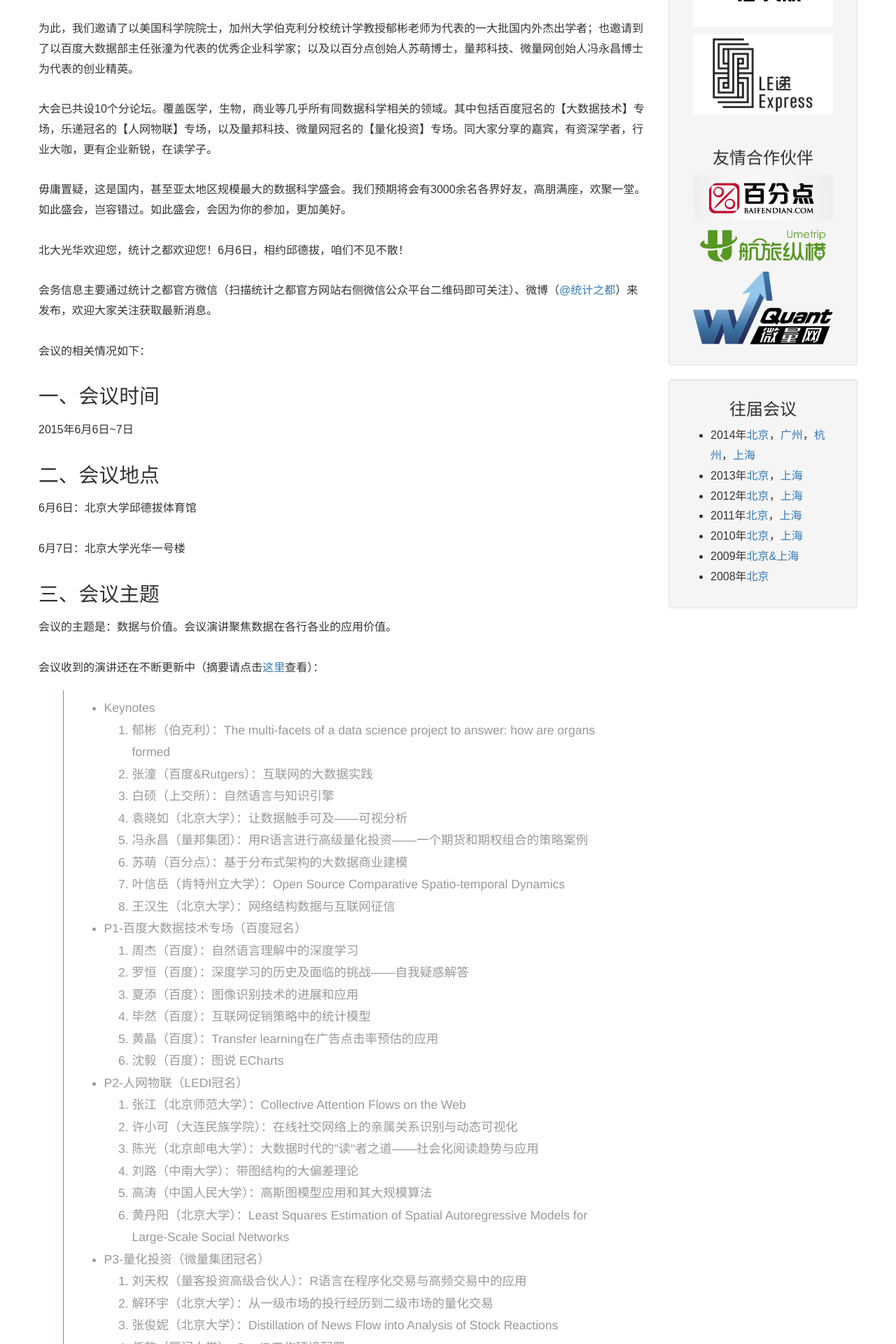
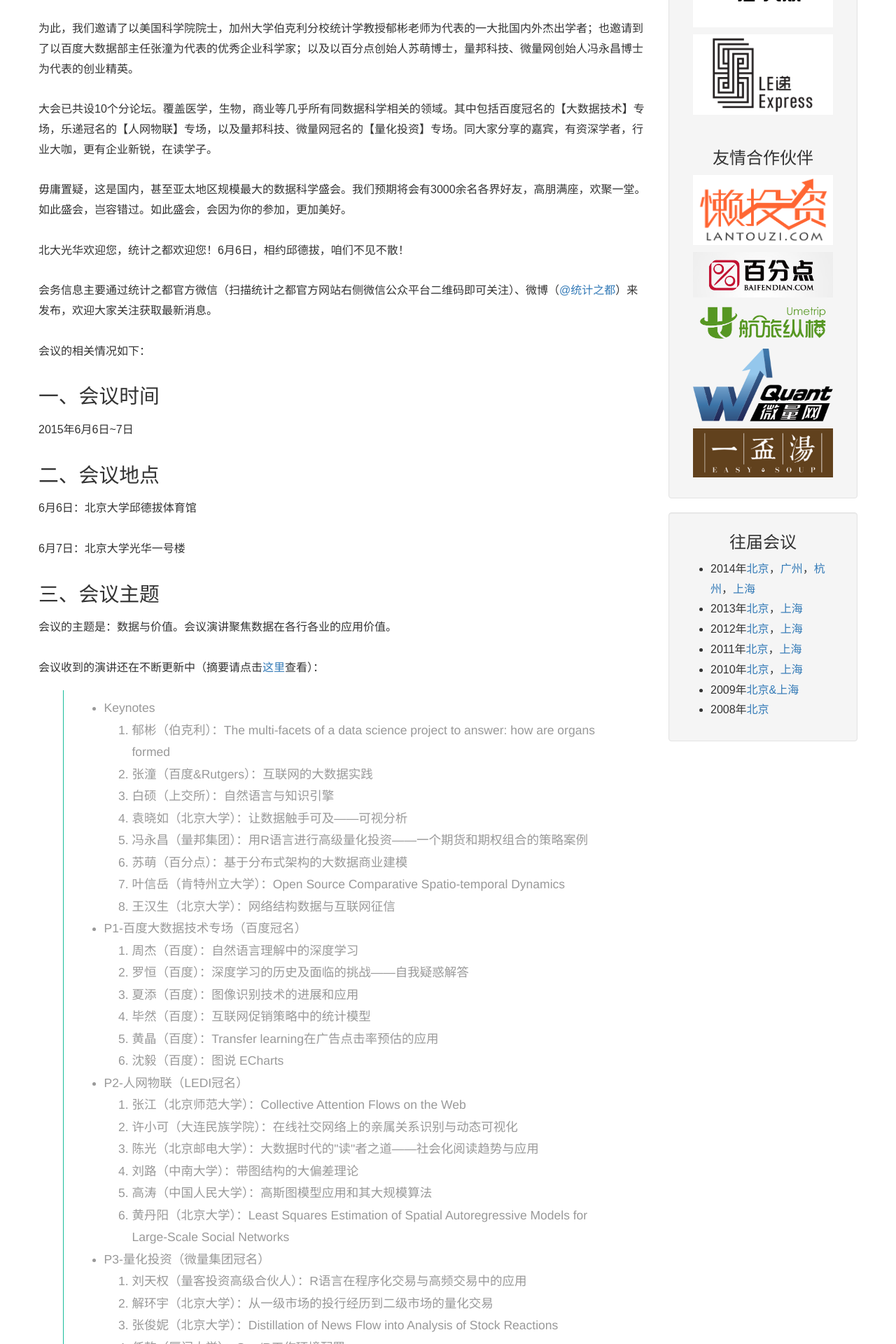
Before and after one commit to cosname/R-conference, a Jekyll site: the page built from index.html, in a window 1280 px wide. Shown: the part 1376-3296 px from the top of the page at 70% size. Built offline with Jekyll 4.4.1, drawn with Linux system fonts in a browser that asks for light colours.

Commit message:
update sponsors

```diff
--- a/_includes/sidebar/sponsors.html
+++ b/_includes/sidebar/sponsors.html
@@ -21,7 +21,14 @@
     </a>
   </div>
   </br>
+
   <h3 class="widget-subtitle">友情合作伙伴</h3>
+
+  <div class="sponsors">
+    <a href="http://lantouzi.com/" title="懒投资" target="_blank">
+      <img src="/img/logo-lantouzi.png" alt="懒投资">
+    </a>
+  </div>
 
   <div class="sponsors">
     <a href="http://www.baifendian.com/" title="百分点" target="_blank">
@@ -38,6 +45,12 @@
   <div class="sponsors">
     <a href="http://www.wquant.com/" title="微量网" target="_blank">
       <img src="/img/logo-wquant.png" alt="微量网">
+    </a>
+  </div>
+
+  <div class="sponsors">
+    <a href="http://www.easysoup.cn/" title="一杯汤" target="_blank">
+      <img src="/img/logo-yibeitang.png" alt="一杯汤">
     </a>
   </div>
 
```
Also changed, not shown: img/logo-lantouzi.png (added), img/logo-yibeitang.png (added).
